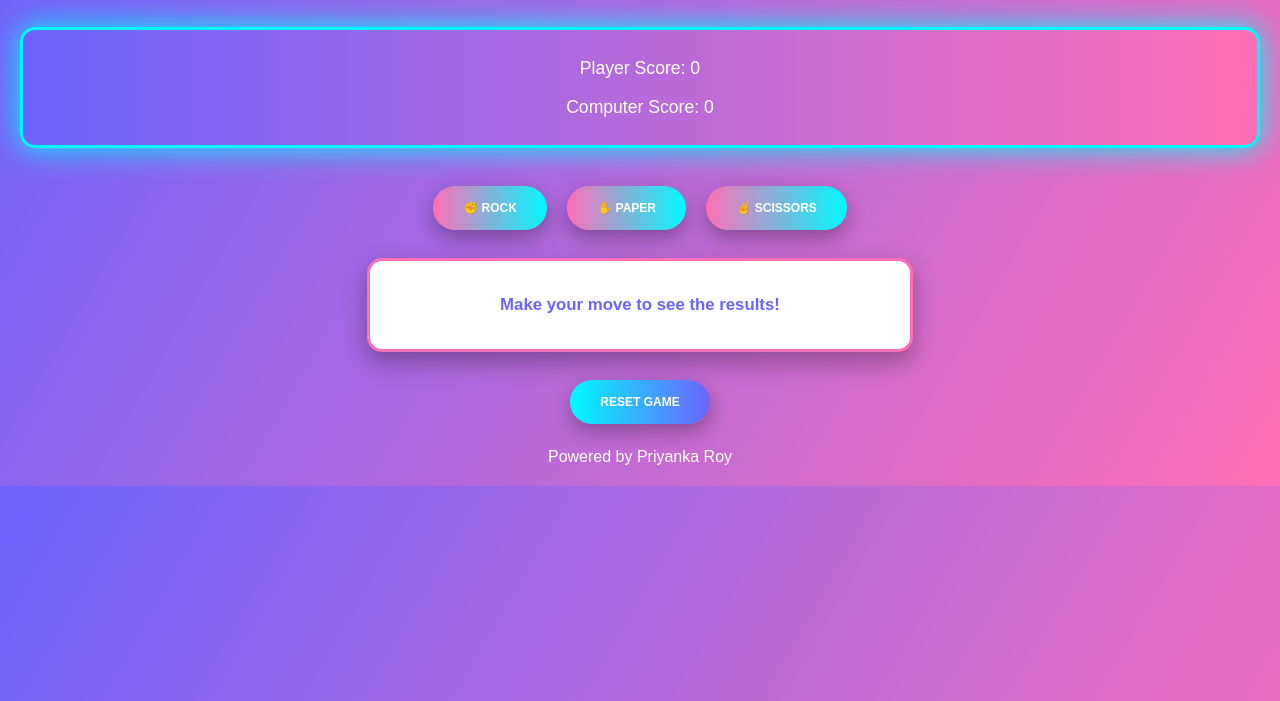
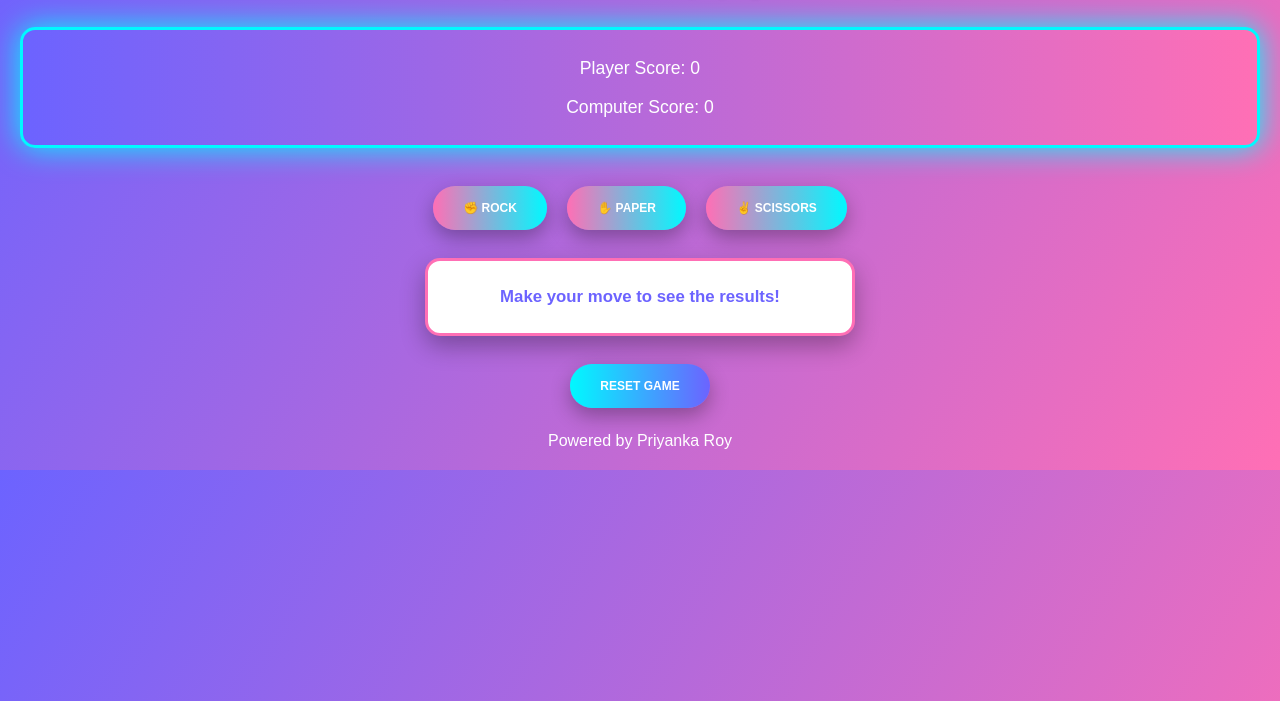
Before and after one commit to Priyaloop/rps, a plain HTML site: page index.html in a window 1280 px wide. Shown: the part 99-800 px from the top of the page. Drawn offline with Linux system fonts and the light colour scheme.

```diff
--- a/style.css
+++ b/style.css
@@ -67,11 +67,11 @@ button:hover {
     font-weight: bold;
     color: #6C63FF;
     background-color: #FFFFFF;
-    padding: 20px;
+    padding: 12px;
     border: 3px solid #FF6FB5;
     border-radius: 15px;
     width: 70%;
-    max-width: 500px;
+    max-width: 400px;
     margin: 20px auto;
     text-align: center;
     box-shadow: 0 10px 25px rgba(0, 0, 0, 0.3);
```
